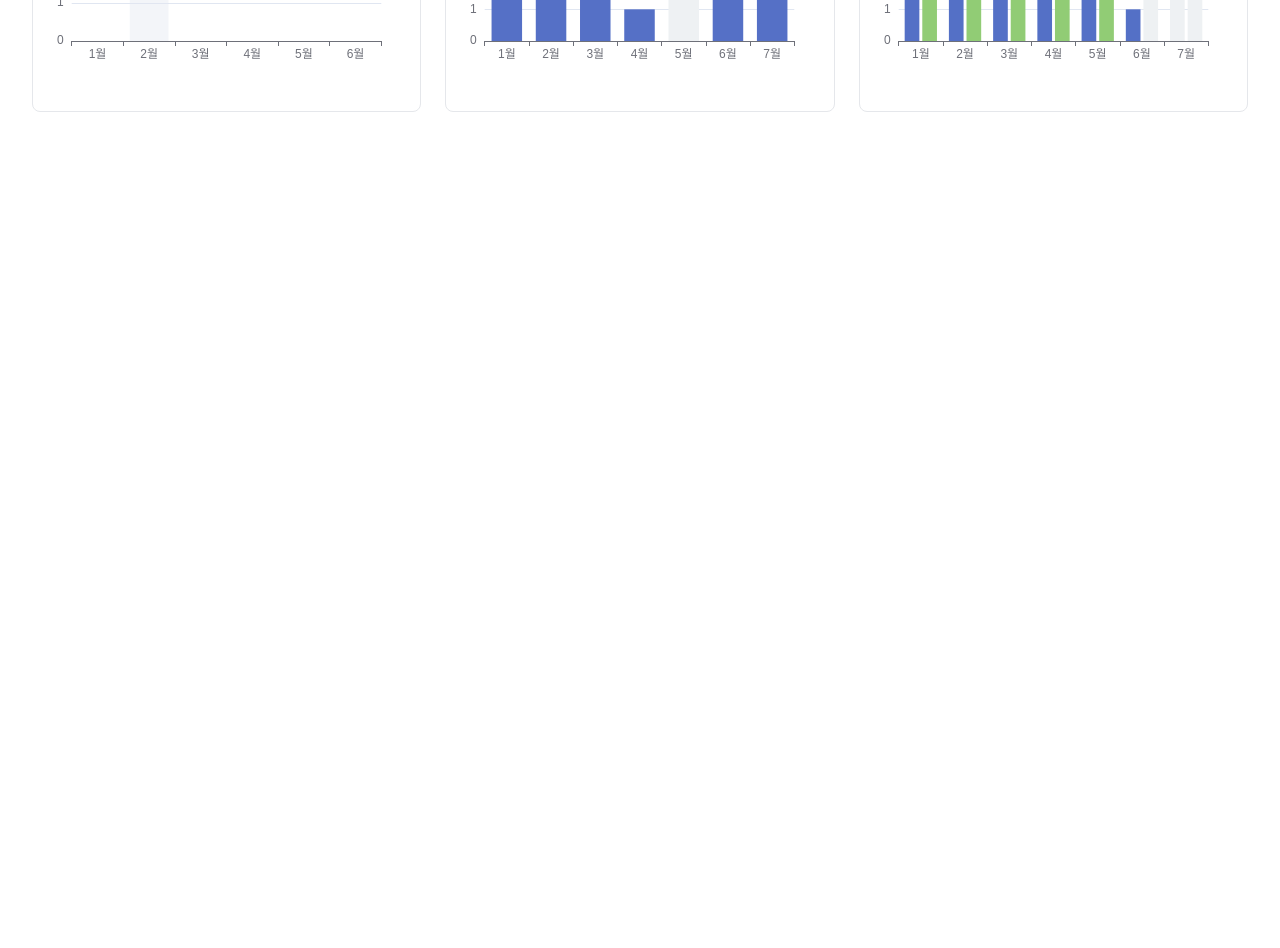
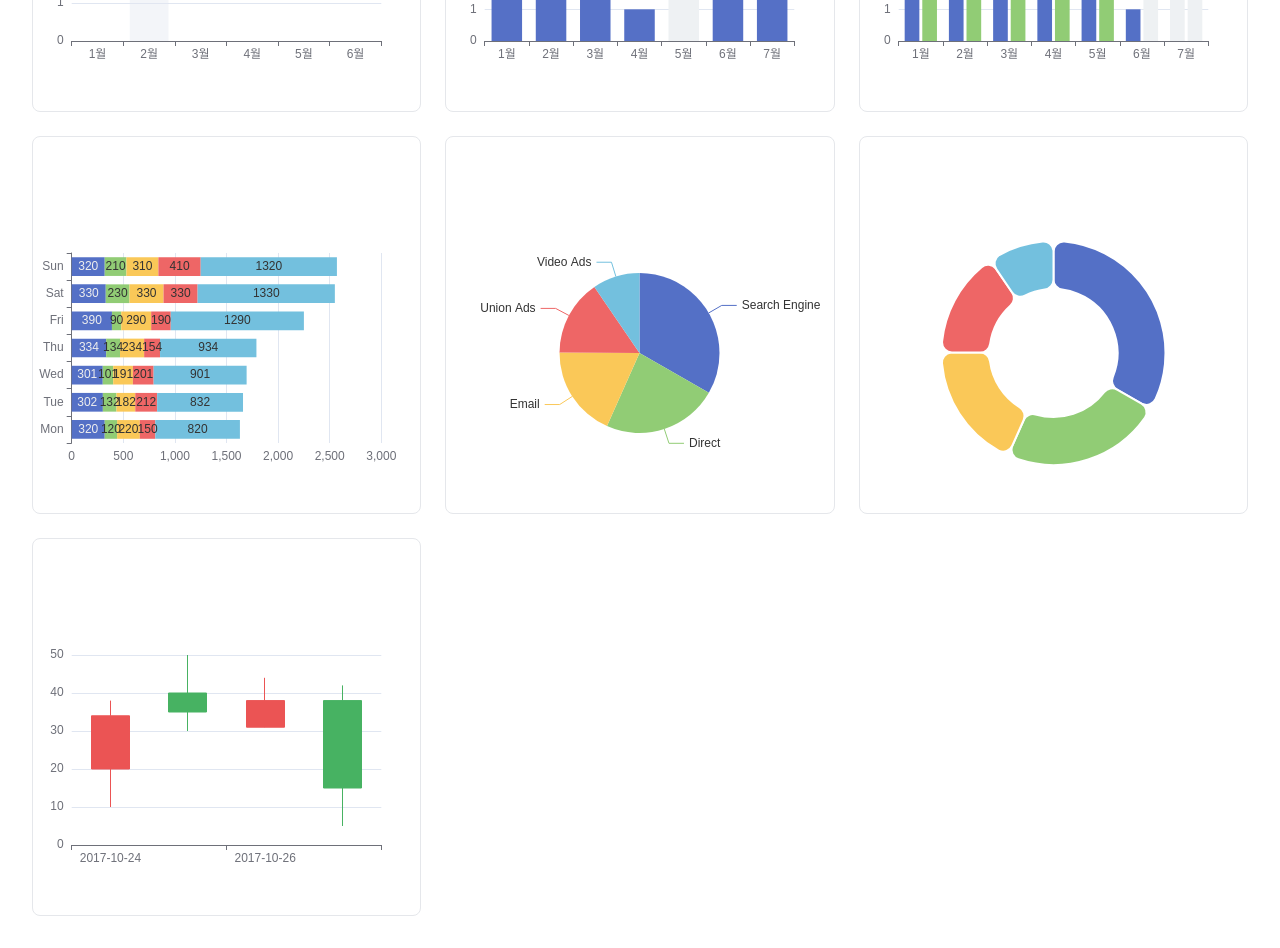
Before and after one commit to PerlPark/echart-playground, a Next.js app: page /presentation in a window 1280 px wide. Shown: the part 700-1648 px from the top of the page. Before the commit the page ends 844 px from the top, so only its background shows below. Built offline with nearby package versions, Linux system fonts and the light colour scheme.

Commit message:
feat: 기본 바 스택, 파이, 캔들 차트 추가

```diff
--- a/src/app/presentation/page.tsx
+++ b/src/app/presentation/page.tsx
@@ -11,6 +11,10 @@ import useToggle from '@/useToggle';
 import { useState } from 'react';
 
 import null2집계중 from '@/utils';
+import barChartOption3 from '@/configs/bar3';
+import pieChartOption1 from '@/configs/pie1';
+import pieChartOption2 from '@/configs/pie2';
+import candleChartOption1 from '@/configs/candle1';
 
 const Presentation = () => {
   const [color, setColor] = useState('#f68709');
@@ -110,6 +114,22 @@ const Presentation = () => {
           })}
         />
       </div>
+      <div className="border rounded-lg">
+        <div className="flex gap-4 items-center h-14"></div>
+        <Chart option={barChartOption3} />
+      </div>
+      <div className="border rounded-lg">
+        <div className="flex gap-4 items-center h-14"></div>
+        <Chart option={pieChartOption1} />
+      </div>
+      <div className="border rounded-lg">
+        <div className="flex gap-4 items-center h-14"></div>
+        <Chart option={pieChartOption2} />
+      </div>
+      <div className="border rounded-lg">
+        <div className="flex gap-4 items-center h-14"></div>
+        <Chart option={candleChartOption1} />
+      </div>
     </div>
   );
 };
--- /dev/null
+++ b/src/configs/bar3.ts
@@ -0,0 +1,80 @@
+const barChartOption3 = {
+  tooltip: {
+    trigger: 'axis',
+    axisPointer: {
+      // Use axis to trigger tooltip
+      type: 'shadow', // 'shadow' as default; can also be 'line' or 'shadow'
+    },
+  },
+  xAxis: {
+    type: 'value',
+  },
+  yAxis: {
+    type: 'category',
+    data: ['Mon', 'Tue', 'Wed', 'Thu', 'Fri', 'Sat', 'Sun'],
+  },
+  series: [
+    {
+      name: 'Direct',
+      type: 'bar',
+      stack: 'total',
+      label: {
+        show: true,
+      },
+      emphasis: {
+        focus: 'series',
+      },
+      data: [320, 302, 301, 334, 390, 330, 320],
+    },
+    {
+      name: 'Mail Ad',
+      type: 'bar',
+      stack: 'total',
+      label: {
+        show: true,
+      },
+      emphasis: {
+        focus: 'series',
+      },
+      data: [120, 132, 101, 134, 90, 230, 210],
+    },
+    {
+      name: 'Affiliate Ad',
+      type: 'bar',
+      stack: 'total',
+      label: {
+        show: true,
+      },
+      emphasis: {
+        focus: 'series',
+      },
+      data: [220, 182, 191, 234, 290, 330, 310],
+    },
+    {
+      name: 'Video Ad',
+      type: 'bar',
+      stack: 'total',
+      label: {
+        show: true,
+      },
+      emphasis: {
+        focus: 'series',
+      },
+      data: [150, 212, 201, 154, 190, 330, 410],
+    },
+    {
+      name: 'Search Engine',
+      type: 'bar',
+      stack: 'total',
+      label: {
+        show: true,
+      },
+      emphasis: {
+        focus: 'series',
+      },
+      data: [820, 832, 901, 934, 1290, 1330, 1320],
+    },
+  ],
+};
+
+export default barChartOption3;
--- /dev/null
+++ b/src/configs/candle1.ts
@@ -0,0 +1,19 @@
+const candleChartOption1 = {
+  xAxis: {
+    data: ['2017-10-24', '2017-10-25', '2017-10-26', '2017-10-27'],
+  },
+  yAxis: {},
+  series: [
+    {
+      type: 'candlestick',
+      data: [
+        [20, 34, 10, 38],
+        [40, 35, 30, 50],
+        [31, 38, 33, 44],
+        [38, 15, 5, 42],
+      ],
+    },
+  ],
+};
+
+export default candleChartOption1;
--- /dev/null
+++ b/src/configs/pie1.ts
@@ -0,0 +1,29 @@
+const pieChartOption1 = {
+  tooltip: {
+    trigger: 'item',
+  },
+
+  series: [
+    {
+      name: 'Access From',
+      type: 'pie',
+      radius: '50%',
+      data: [
+        { value: 1048, name: 'Search Engine' },
+        { value: 735, name: 'Direct' },
+        { value: 580, name: 'Email' },
+        { value: 484, name: 'Union Ads' },
+        { value: 300, name: 'Video Ads' },
+      ],
+      emphasis: {
+        itemStyle: {
+          shadowBlur: 10,
+          shadowOffsetX: 0,
+          shadowColor: 'rgba(0, 0, 0, 0.5)',
+        },
+      },
+    },
+  ],
+};
+
+export default pieChartOption1;
--- /dev/null
+++ b/src/configs/pie2.ts
@@ -0,0 +1,41 @@
+const pieChartOption2 = {
+  tooltip: {
+    trigger: 'item',
+  },
+  series: [
+    {
+      name: 'Access From',
+      type: 'pie',
+      radius: ['40%', '70%'],
+      avoidLabelOverlap: false,
+      itemStyle: {
+        borderRadius: 10,
+        borderColor: '#fff',
+        borderWidth: 2,
+      },
+      label: {
+        show: false,
+        position: 'center',
+      },
+      emphasis: {
+        label: {
+          show: true,
+          fontSize: 40,
+          fontWeight: 'bold',
+        },
+      },
+      labelLine: {
+        show: false,
+      },
+      data: [
+        { value: 1048, name: 'Search Engine' },
+        { value: 735, name: 'Direct' },
+        { value: 580, name: 'Email' },
+        { value: 484, name: 'Union Ads' },
+        { value: 300, name: 'Video Ads' },
+      ],
+    },
+  ],
+};
+
+export default pieChartOption2;
```
